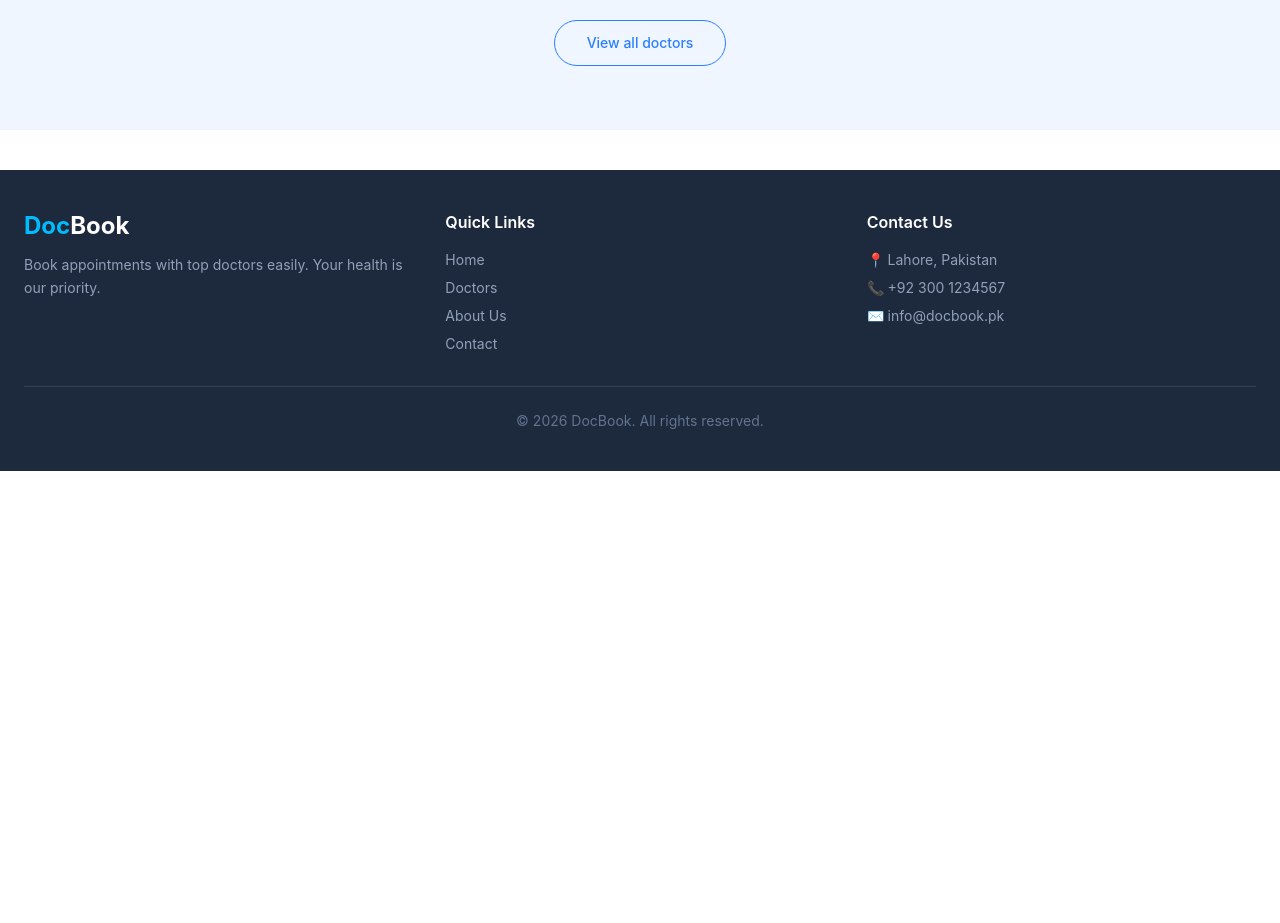
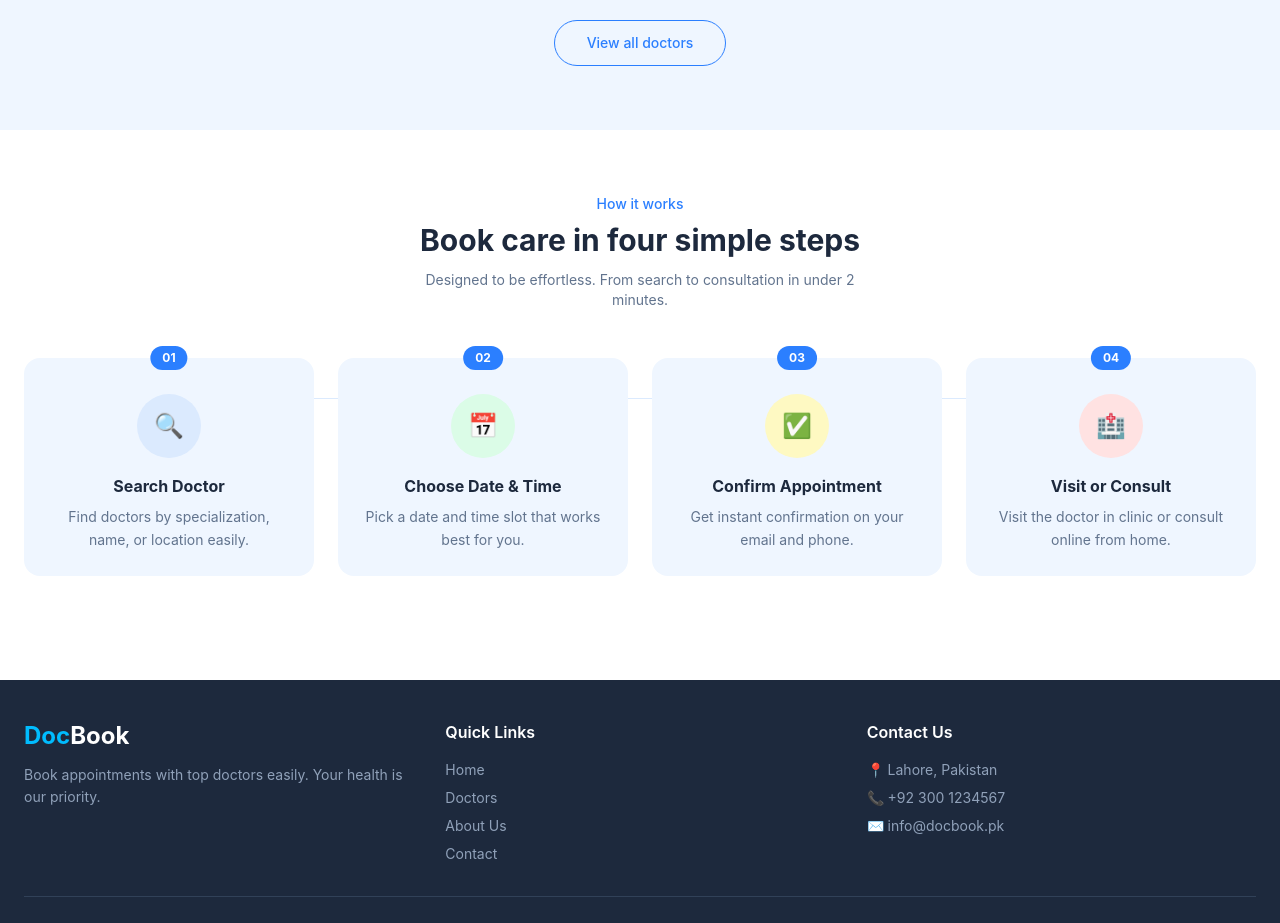
Before and after one commit to mateenamin/Doctor-Appointment, a React (Vite) app in the folder client/: page / in a window 1280 px wide. Shown: the part 2100-3023 px from the top of the page. Before the commit the page ends 2571 px from the top, so only its background shows below. Built offline with nearby package versions, Linux system fonts and the light colour scheme.

Commit message:
Add HowItWorksSection  component

```diff
--- a/client/src/components/user/home/howItWorksSection.component.jsx
+++ b/client/src/components/user/home/howItWorksSection.component.jsx
@@ -0,0 +1,93 @@
+const steps = [
+  {
+    step: "01",
+    title: "Search Doctor",
+    description: "Find doctors by specialization, name, or location easily.",
+    icon: "🔍",
+    color: "bg-blue-100 text-blue-600",
+  },
+  {
+    step: "02",
+    title: "Choose Date & Time",
+    description: "Pick a date and time slot that works best for you.",
+    icon: "📅",
+    color: "bg-green-100 text-green-600",
+  },
+  {
+    step: "03",
+    title: "Confirm Appointment",
+    description: "Get instant confirmation on your email and phone.",
+    icon: "✅",
+    color: "bg-yellow-100 text-yellow-600",
+  },
+  {
+    step: "04",
+    title: "Visit or Consult",
+    description: "Visit the doctor in clinic or consult online from home.",
+    icon: "🏥",
+    color: "bg-red-100 text-red-600",
+  },
+]
+
+const HowItWorksSection = () => {
+  return (
+    <section className="py-16 px-6 bg-white">
+      <div className="max-w-7xl mx-auto">
+
+        {/* Header */}
+        <div className="text-center mb-12">
+          <p className="text-blue-500 text-sm font-medium mb-2">
+            How it works
+          </p>
+          <h2 className="text-3xl font-bold text-slate-800 mb-3">
+            Book care in four simple steps
+          </h2>
+          <p className="text-slate-500 text-sm max-w-md mx-auto">
+            Designed to be effortless. From search to consultation
+            in under 2 minutes.
+          </p>
+        </div>
+
+        {/* Steps */}
+        <div className="grid grid-cols-1 md:grid-cols-2 lg:grid-cols-4 gap-6">
+          {steps.map((item, index) => (
+            <div key={index} className="relative">
+
+              {/* Connector Line */}
+              {index < steps.length - 1 && (
+                <div className="hidden lg:block absolute top-10 left-[60%] w-full h-px bg-blue-100 z-0"></div>
+              )}
+
+              <div className="bg-[#EFF6FF] rounded-2xl p-6 text-center relative z-10 hover:shadow-md transition-all">
+
+                {/* Step Number */}
+                <div className="absolute -top-3 left-1/2 -translate-x-1/2 bg-blue-500 text-white text-xs font-bold px-3 py-1 rounded-full">
+                  {item.step}
+                </div>
+
+                {/* Icon */}
+                <div className={`w-16 h-16 ${item.color} rounded-full flex items-center justify-center text-2xl mx-auto mb-4 mt-3`}>
+                  {item.icon}
+                </div>
+
+                {/* Title */}
+                <h3 className="text-slate-800 font-bold text-base mb-2">
+                  {item.title}
+                </h3>
+
+                {/* Description */}
+                <p className="text-slate-500 text-sm leading-relaxed">
+                  {item.description}
+                </p>
+
+              </div>
+            </div>
+          ))}
+        </div>
+
+      </div>
+    </section>
+  )
+}
+
+export default HowItWorksSection
--- a/client/src/pages/user/home.page.jsx
+++ b/client/src/pages/user/home.page.jsx
@@ -1,6 +1,8 @@
 import HeroSection from "../../components/user/home/heroSection.component";
 import SpecializationsSection from "../../components/user/home/specializationsSection.component"
 import TopDoctorsSection from "../../components/user/home/topDoctorsSection.component"
+import HowItWorksSection from "../../components/user/home/howItWorksSection.component"
+
 
 const HomePage = () => {
   return (
@@ -8,8 +10,8 @@ const HomePage = () => {
       <HeroSection />
       <SpecializationsSection />
       <TopDoctorsSection />
-      {/* <HowItWorksSection />
-      <FeaturesSection />
+      <HowItWorksSection />
+      {/* <FeaturesSection />
       <StatsSection />
       <TestimonialsSection />
       <CtaSection /> */}
```
